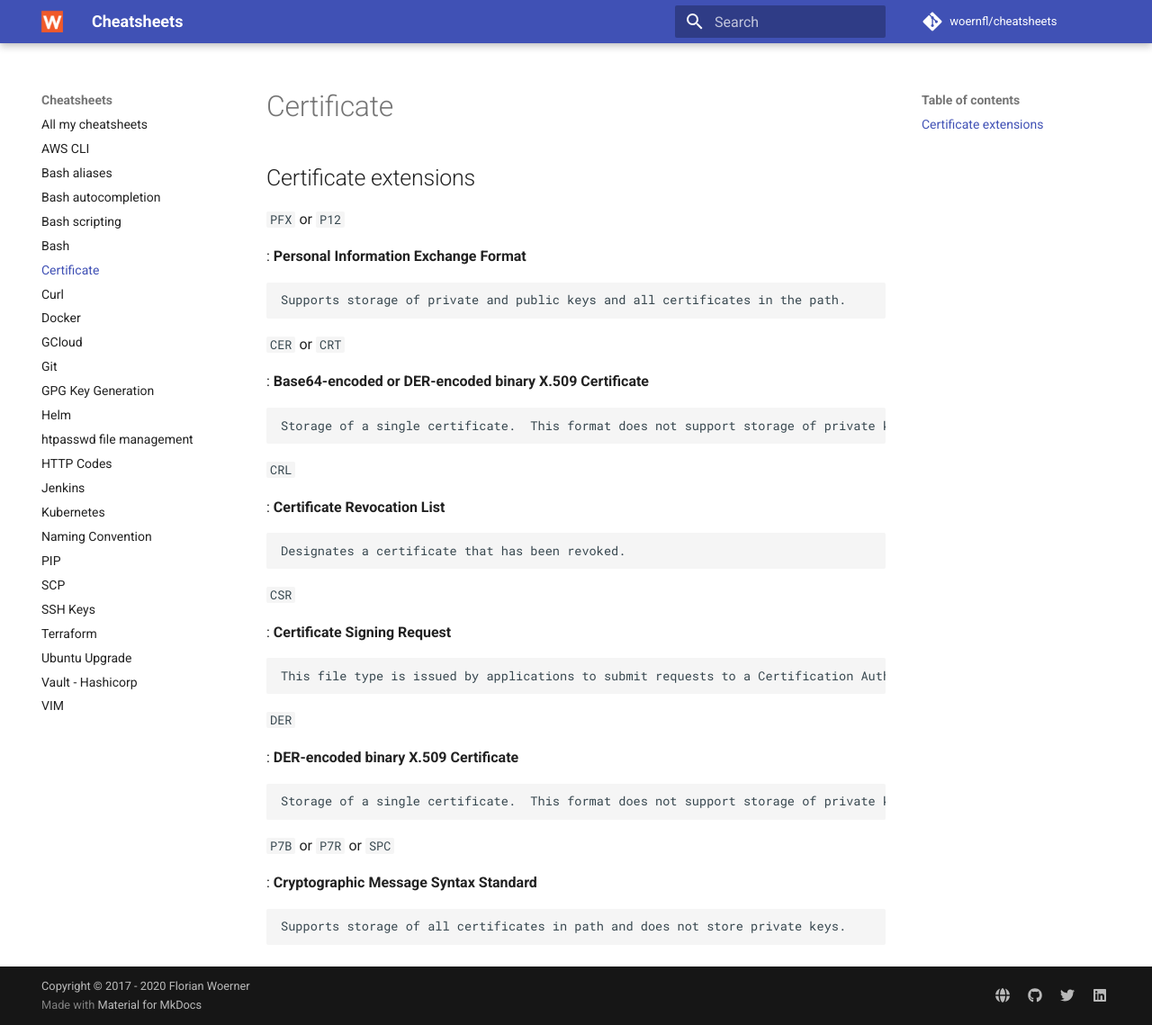
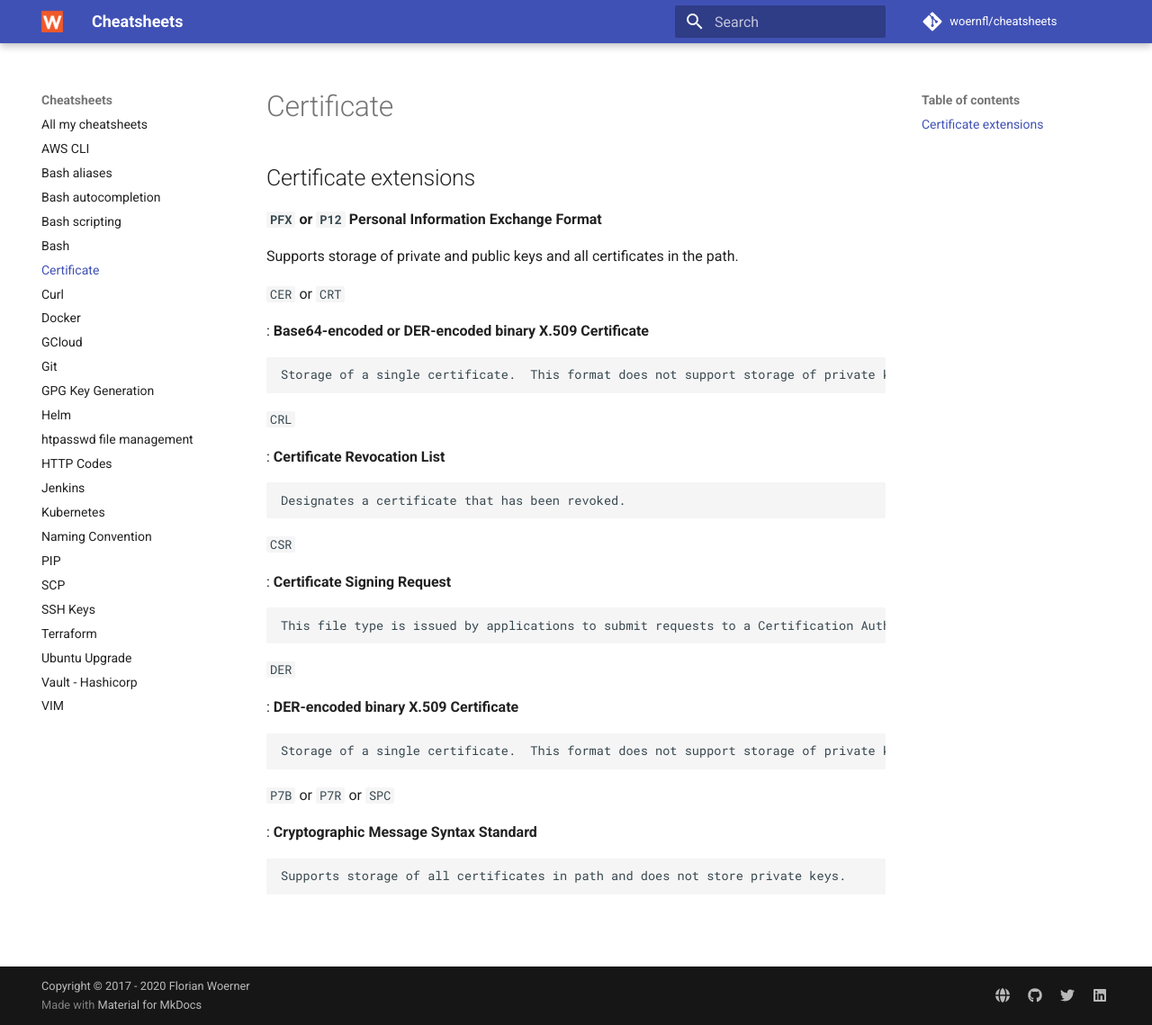
Before and after one commit to woernfl/cheatsheets, an MkDocs documentation site: the page built from docs/certificate.md, in a window 1280 px wide and 1139 px high. Shown: the whole window at 90% size. Built offline with MkDocs 1.6.1 and Material for MkDocs 9.7.7, drawn with Linux system fonts in a browser that asks for light colours; comment, search, counter and statistics services are not loaded.

```diff
--- a/docs/certificate.md
+++ b/docs/certificate.md
@@ -2,11 +2,9 @@
 
 ## Certificate extensions
 
-`PFX` or `P12`
+**`PFX` or `P12` Personal Information Exchange Format**
 
-:   **Personal Information Exchange Format**
-
-    Supports storage of private and public keys and all certificates in the path.
+Supports storage of private and public keys and all certificates in the path.
 
 `CER` or `CRT`
 
```
